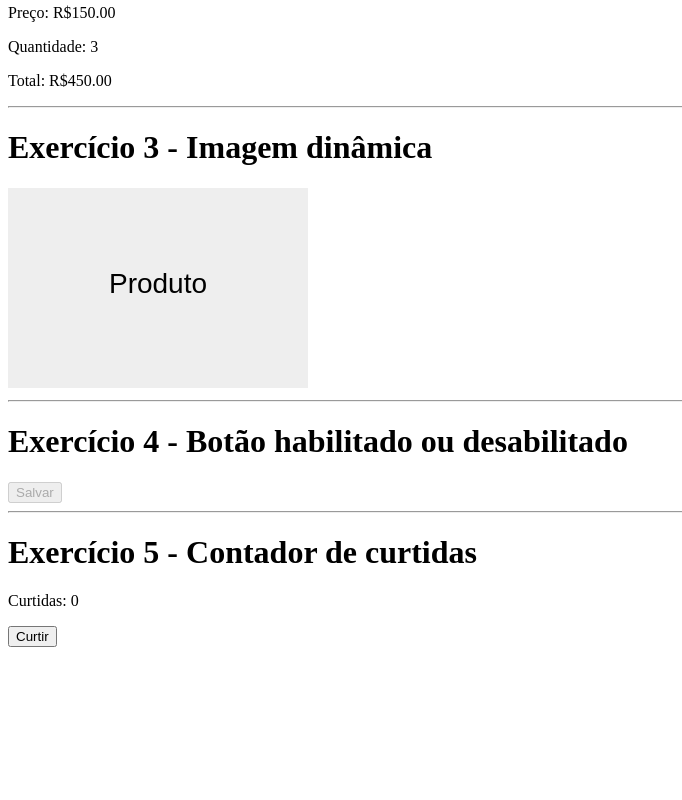
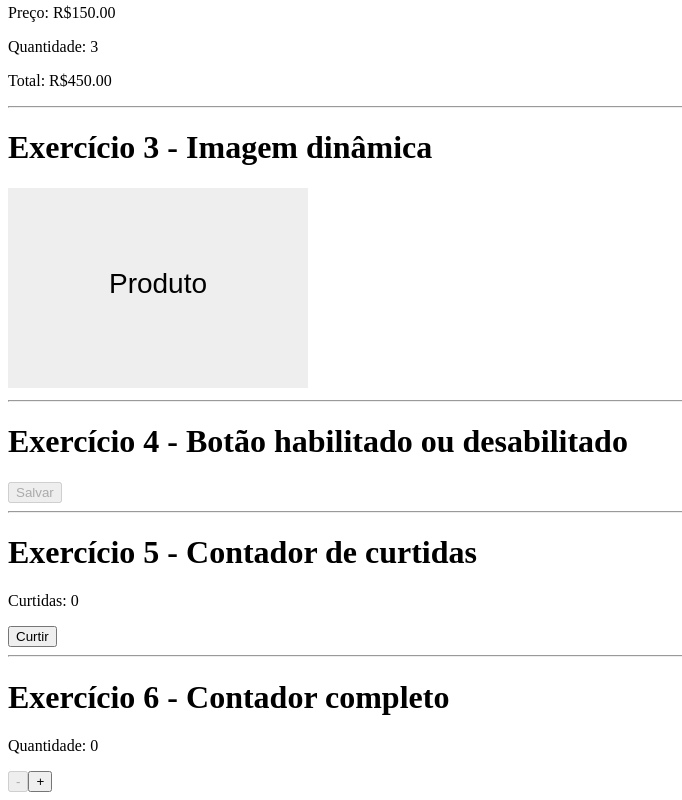
Before and after one commit to froid18/geekhub-frontend, an Angular app in the folder geekhub/: page / in a window 1280 px wide. Shown: the part 252-1052 px from the top of the page, without its empty margins (0-682 px from the left). Before the commit the page ends 907 px from the top, so only its background shows below. Built offline with nearby package versions, Linux system fonts and the light colour scheme.

Commit message:
Exercicio 6 - contador completo com data binding

```diff
--- a/geekhub/src/app/app.html
+++ b/geekhub/src/app/app.html
@@ -39,3 +39,19 @@
 <button (click)="curtir()">
   Curtir
 </button>
+
+<hr>
+
+<h1>Exercício 6 - Contador completo</h1>
+
+<p>Quantidade: {{ quantidadeContador }}</p>
+
+<button
+  (click)="diminuir()"
+  [disabled]="quantidadeContador === 0">
+  -
+</button>
+
+<button (click)="aumentar()">
+  +
+</button>
--- a/geekhub/src/app/app.ts
+++ b/geekhub/src/app/app.ts
@@ -27,4 +27,16 @@ curtir() {
   this.curtidas++;
 }
 
+quantidadeContador = 0;
+
+aumentar() {
+  this.quantidadeContador++;
 }
+
+diminuir() {
+  if (this.quantidadeContador > 0) {
+    this.quantidadeContador--;
+  }
+}
+
+}
```
